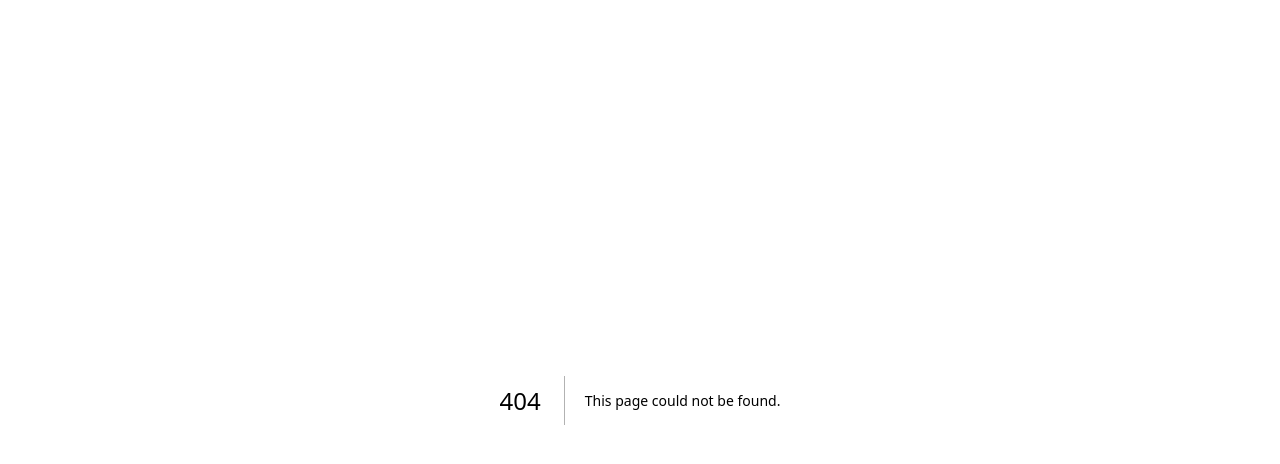
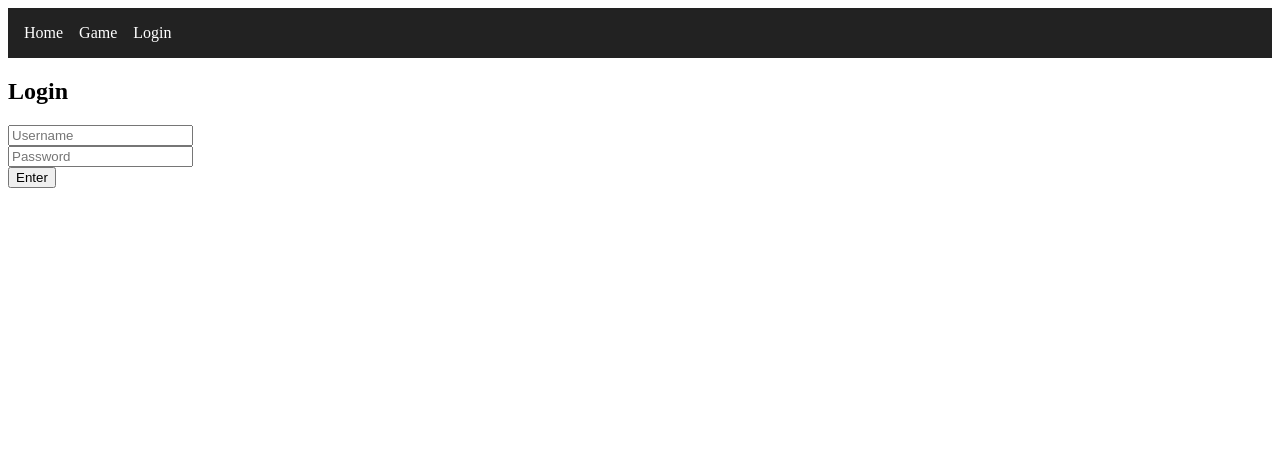
Before and after one commit to komal-1010/MindMaze, a Next.js app in the folder mindmaze-app/frontend/: page /login in a window 1280 px wide. Before the commit this address had no page. Shown: the top 464 px of the page. Built offline with nearby package versions, Linux system fonts and the light colour scheme.

Commit message:
folder structure and setup

```diff
--- /dev/null
+++ b/mindmaze-app/frontend/src/app/components/Navbar.jsx
@@ -0,0 +1,13 @@
+// components/Navbar.jsx
+import Link from 'next/link';
+import '../styles/navbar.css';
+
+export default function Navbar() {
+  return (
+    <nav className="navbar">
+      <Link href="/">Home</Link>
+      <Link href="/game">Game</Link>
+      <Link href="/login">Login</Link>
+    </nav>
+  );
+}
--- a/mindmaze-app/frontend/src/app/layout.js
+++ b/mindmaze-app/frontend/src/app/layout.js
@@ -1,25 +1,16 @@
-import { Geist, Geist_Mono } from "next/font/google";
-import "./globals.css";
-
-const geistSans = Geist({
-  variable: "--font-geist-sans",
-  subsets: ["latin"],
-});
-
-const geistMono = Geist_Mono({
-  variable: "--font-geist-mono",
-  subsets: ["latin"],
-});
+import './styles/global.css';
+import Navbar from './components/Navbar';
 
 export const metadata = {
-  title: "Create Next App",
-  description: "Generated by create next app",
+  title: 'MindMaze',
+  description: 'Sharpen your mind, one maze at a time',
 };
 
 export default function RootLayout({ children }) {
   return (
     <html lang="en">
-      <body className={`${geistSans.variable} ${geistMono.variable}`}>
+      <body>
+        <Navbar />
         {children}
       </body>
     </html>
--- /dev/null
+++ b/mindmaze-app/frontend/src/app/login/page.jsx
@@ -0,0 +1,12 @@
+export default function Login() {
+  return (
+    <div className="login">
+      <h2>Login</h2>
+      <form>
+        <input type="text" placeholder="Username" /><br/>
+        <input type="password" placeholder="Password" /><br/>
+        <button type="submit">Enter</button>
+      </form>
+    </div>
+  );
+}
--- /dev/null
+++ b/mindmaze-app/frontend/src/app/styles/navbar.css
@@ -0,0 +1,11 @@
+/* styles/navbar.css */
+.navbar {
+  background-color: #222;
+  padding: 1rem;
+  display: flex;
+  gap: 1rem;
+}
+.navbar a {
+  color: white;
+  text-decoration: none;
+}
```
Also changed, not shown: mindmaze-app/frontend/src/app/game/page.jsx (added, +10 -0 lines), mindmaze-app/frontend/src/app/about/page.jsx (added), mindmaze-app/frontend/src/app/components/Footer.jsx (added), mindmaze-app/frontend/src/app/styles/game.css (added), mindmaze-app/frontend/src/app/styles/global.css (added), mindmaze-app/frontend/src/app/styles/home.css (added).
